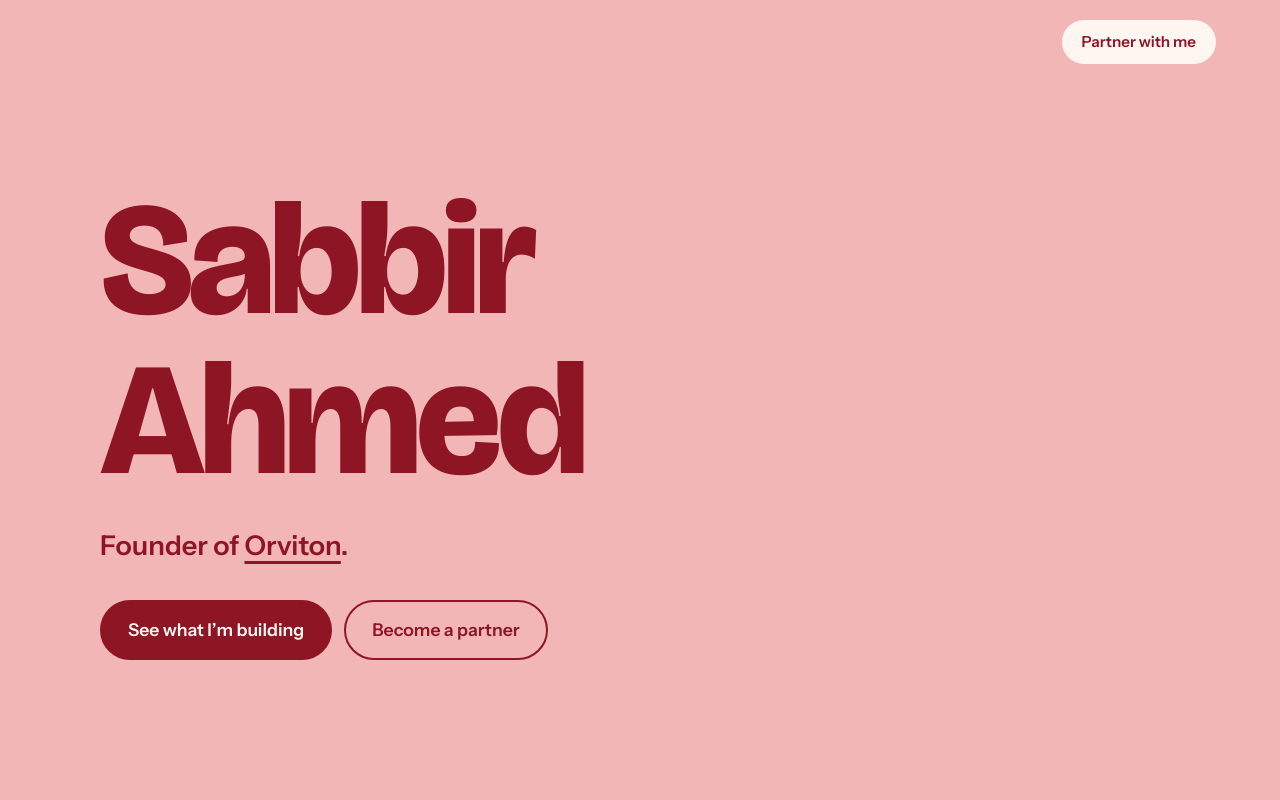
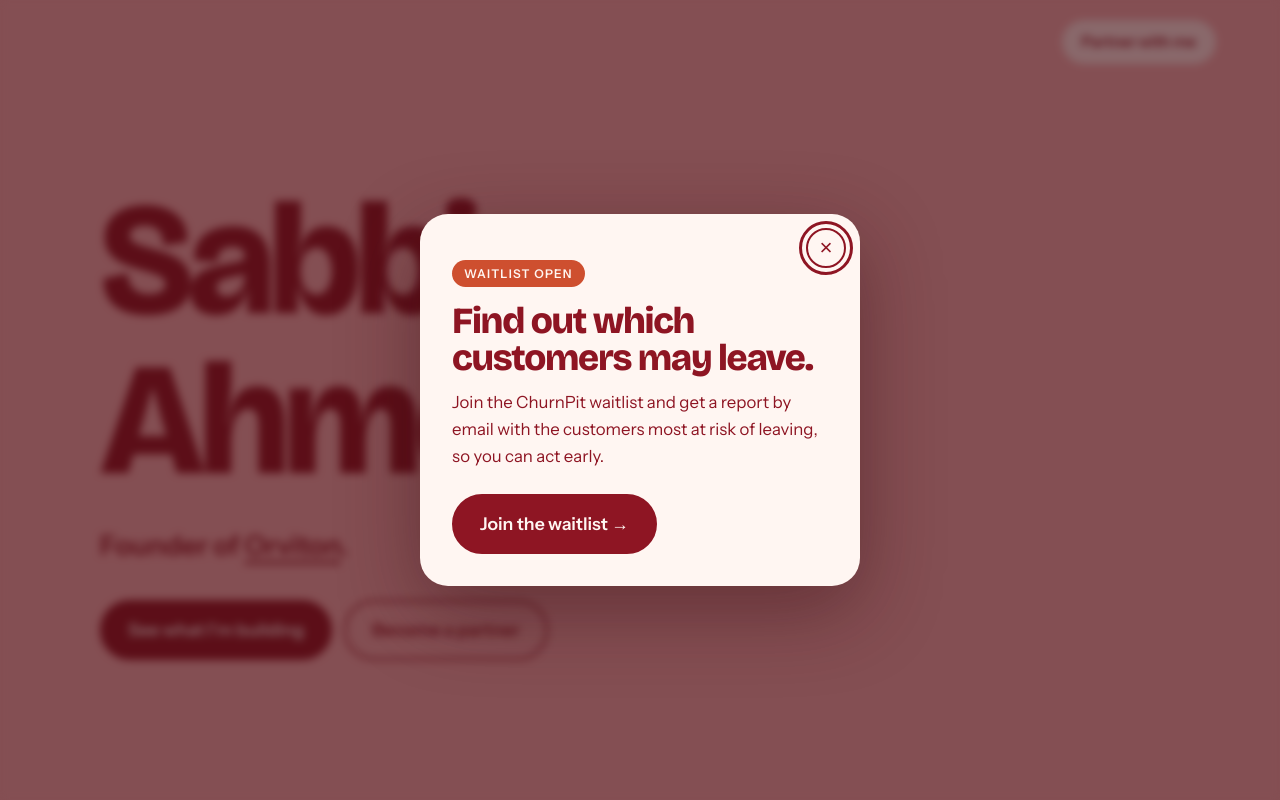
Before and after one commit to sabbirahmed-im/sabbirahmed, a plain HTML site: page index.html in a window 1280 px wide. Shown: the top 800 px of the page. Drawn offline with nearby package versions, Linux system fonts and the light colour scheme.

Commit message:
add churnpit popup

```diff
--- a/index.html
+++ b/index.html
@@ -124,6 +124,19 @@ footer nav a{text-decoration:none;font-weight:600}
 footer nav a:hover{text-decoration:underline}
 footer small{width:100%;opacity:.75}
 
+/* popup */
+.pop{position:fixed;inset:0;z-index:200;display:none;align-items:center;justify-content:center;padding:20px;background:rgba(59,10,17,.6);backdrop-filter:blur(4px)}
+.pop.show{display:flex;animation:fade .3s both}
+.pop-card{position:relative;width:100%;max-width:440px;background:var(--paper);color:var(--wine);border-radius:28px;padding:44px 32px 32px;box-shadow:0 24px 80px rgba(59,10,17,.45);animation:rise .4s .05s both}
+.pop-x{position:absolute;top:14px;right:14px;width:40px;height:40px;border-radius:50%;border:2px solid var(--wine);background:transparent;color:var(--wine);font-size:1.4rem;line-height:1;cursor:pointer;display:flex;align-items:center;justify-content:center;transition:background .15s,color .15s}
+.pop-x:hover{background:var(--wine);color:var(--paper)}
+.pop-tag{display:inline-block;font-size:.75rem;font-weight:600;letter-spacing:.1em;text-transform:uppercase;background:var(--rust);color:var(--paper);padding:4px 12px;border-radius:999px}
+.pop-card h2{font-size:clamp(1.8rem,5vw,2.3rem);font-weight:800;margin:16px 0 12px}
+.pop-card p{margin-bottom:24px;font-size:1.05rem}
+@keyframes fade{from{opacity:0}to{opacity:1}}
+@keyframes rise{from{opacity:0;transform:translateY(16px)}to{opacity:1;transform:none}}
+@media (prefers-reduced-motion:reduce){.pop.show,.pop-card{animation:none}}
+
 .reveal{opacity:0;transform:translateY(24px);transition:opacity .7s,transform .7s}
 .reveal.in{opacity:1;transform:none}
 
@@ -213,7 +226,7 @@ footer small{width:100%;opacity:.75}
       <h2>Let’s sell SaaS together.</h2>
       <div class="cols">
         <div>
-          <p>I’m looking for sales partners to bring ChurnPit and future Orviton products to more businesses.</p>
+          <p>Join the ChurnPit waitlist and get a report by email with the customers most at risk of leaving, so you can act early.</p>
           <div class="row">
             <a class="btn fill" href="https://mail.google.com/mail/?view=cm&fs=1&to=sabbir@orviton.com&su=Partnership%20with%20Orviton" target="_blank" rel="noopener">Email me</a>
             <a class="btn" href="https://www.linkedin.com/in/sabbirahmed-im/" rel="me noopener">LinkedIn</a>
@@ -266,5 +279,36 @@ footer small{width:100%;opacity:.75}
   els.forEach(function(e){io.observe(e)});
 })();
 </script>
+<div class="pop" id="pop" role="dialog" aria-modal="true" aria-labelledby="pop-title" hidden>
+  <div class="pop-card">
+    <button type="button" class="pop-x" id="pop-close" aria-label="Close">&times;</button>
+    <span class="pop-tag">Waitlist open</span>
+    <h2 id="pop-title">Find out which customers may leave.</h2>
+    <p>Join the ChurnPit waitlist and get a report by email with the customers most at risk of leaving, so you can act early.</p>
+    <a class="btn fill" href="https://churnpit.orviton.com" target="_blank" rel="noopener" id="pop-cta">Join the waitlist →</a>
+  </div>
+</div>
+
+<script>
+(function(){
+  var KEY='sabbir_popup_seen',DAYS=1,pop=document.getElementById('pop');
+  if(!pop)return;
+  try{var t=+localStorage.getItem(KEY);if(t&&Date.now()-t<DAYS*864e5)return}catch(e){}
+  function close(){
+    pop.classList.remove('show');pop.hidden=true;
+    try{localStorage.setItem(KEY,String(Date.now()))}catch(e){}
+    document.removeEventListener('keydown',esc);
+  }
+  function esc(e){if(e.key==='Escape')close()}
+  setTimeout(function(){
+    pop.hidden=false;pop.classList.add('show');
+    document.getElementById('pop-close').focus();
+    document.addEventListener('keydown',esc);
+  },2000);
+  document.getElementById('pop-close').addEventListener('click',close);
+  document.getElementById('pop-cta').addEventListener('click',close);
+  pop.addEventListener('click',function(e){if(e.target===pop)close()});
+})();
+</script>
 </body>
 </html>
```
